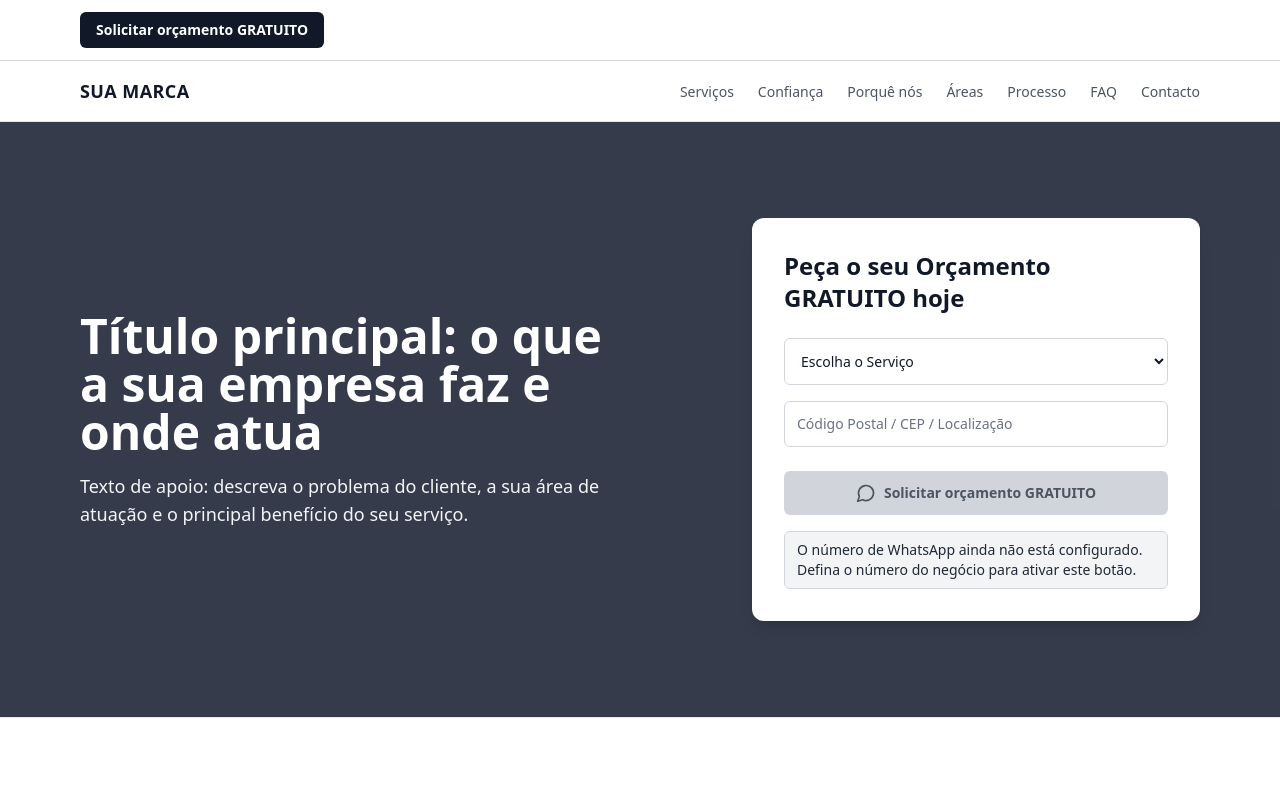
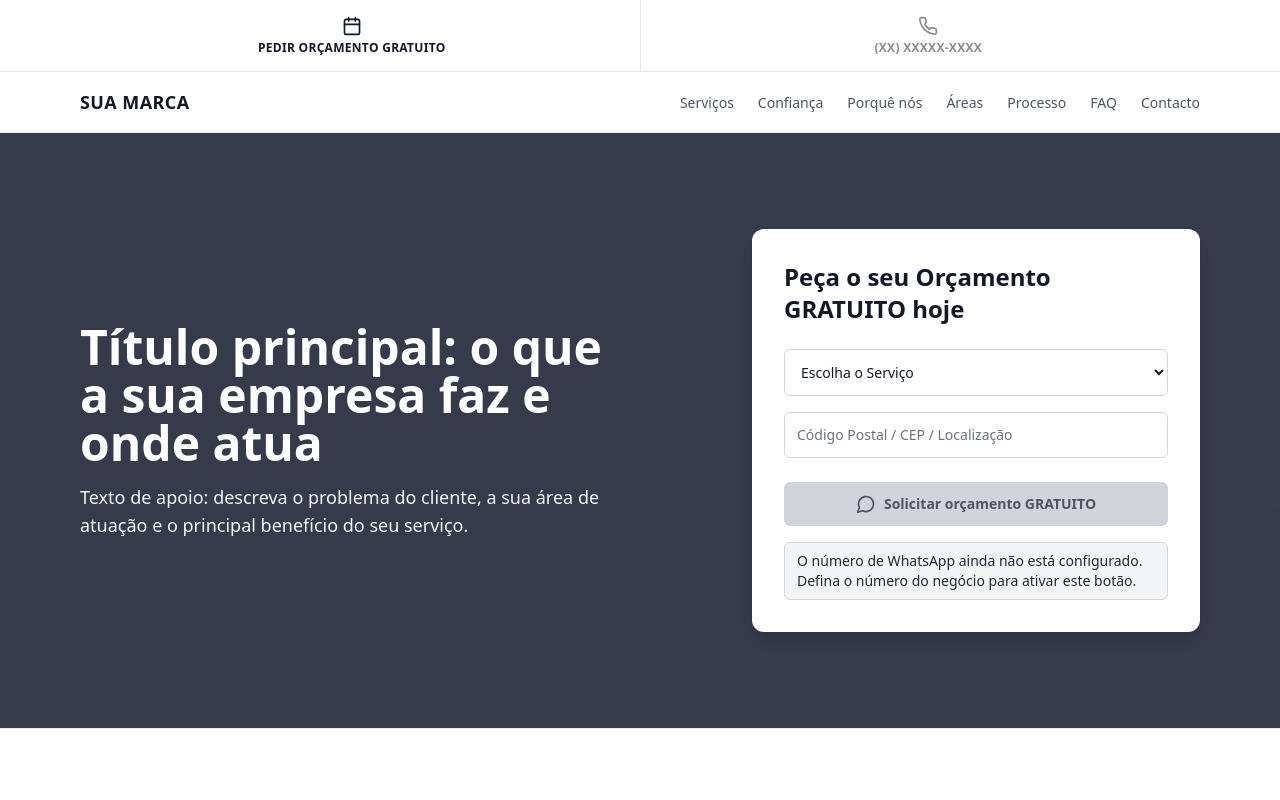
Before and after one commit to LUBR4NO/Template-website_home-service, a React (Vite) app: page / in a window 1280 px wide. Shown: the top 800 px of the page. Built offline with nearby package versions, Linux system fonts and the light colour scheme.

Commit message:
update from claude
Co-authored-by: Claude Code <agent+12428804@bolt.new>

```diff
--- a/src/components/layout/ActionBar.tsx
+++ b/src/components/layout/ActionBar.tsx
@@ -1,28 +1,38 @@
-import { Phone } from 'lucide-react';
+import { Calendar, Phone } from 'lucide-react';
 import { business } from '@/config/business';
 import { scrollToSection } from '@/lib/scroll';
 
+const columnBase =
+  'flex flex-1 flex-col items-center justify-center gap-1 px-2 py-3 text-center text-xs font-bold uppercase leading-tight tracking-wide text-gray-900 transition-colors focus:outline-none focus-visible:ring-2 focus-visible:ring-inset focus-visible:ring-gray-500';
+
 export function ActionBar() {
   const hasPhone = business.phoneNumber.length > 0;
+  const phoneLabel = business.phoneDisplay || business.phoneNumber || '(xx) xxxxx-xxxx';
 
   return (
-    <div className="sticky top-0 z-50 border-b border-gray-300 bg-white">
-      <div className="mx-auto flex max-w-6xl items-center justify-between gap-3 px-4 py-3">
+    <div className="sticky top-0 z-50 h-[72px] border-b border-gray-200 bg-white">
+      <div className="mx-auto flex h-full max-w-6xl">
         <button
           type="button"
           onClick={() => scrollToSection('quote-form')}
-          className="rounded-md bg-gray-900 px-4 py-2 text-sm font-semibold text-white transition-colors hover:bg-gray-700 focus:outline-none focus-visible:ring-2 focus-visible:ring-gray-500 focus-visible:ring-offset-2"
+          className={`${columnBase} hover:bg-gray-50`}
         >
-          Solicitar orçamento GRATUITO
+          <Calendar className="h-5 w-5" aria-hidden="true" />
+          <span>Pedir orçamento gratuito</span>
         </button>
-        {hasPhone && (
-          <a
-            href={`tel:${business.phoneNumber}`}
-            className="inline-flex items-center gap-2 rounded-md px-2 py-2 text-sm font-medium text-gray-900 transition-colors hover:bg-gray-100 focus:outline-none focus-visible:ring-2 focus-visible:ring-gray-500"
-          >
-            <Phone className="h-4 w-4" aria-hidden="true" />
-            <span>{business.phoneDisplay || business.phoneNumber}</span>
+
+        <div className="my-0 w-px self-stretch bg-gray-200" aria-hidden="true" />
+
+        {hasPhone ? (
+          <a href={`tel:${business.phoneNumber}`} className={`${columnBase} hover:bg-gray-50`}>
+            <Phone className="h-5 w-5" aria-hidden="true" />
+            <span>{phoneLabel}</span>
           </a>
+        ) : (
+          <span aria-disabled="true" className={`${columnBase} cursor-not-allowed opacity-50`}>
+            <Phone className="h-5 w-5" aria-hidden="true" />
+            <span>{phoneLabel}</span>
+          </span>
         )}
       </div>
     </div>
```
